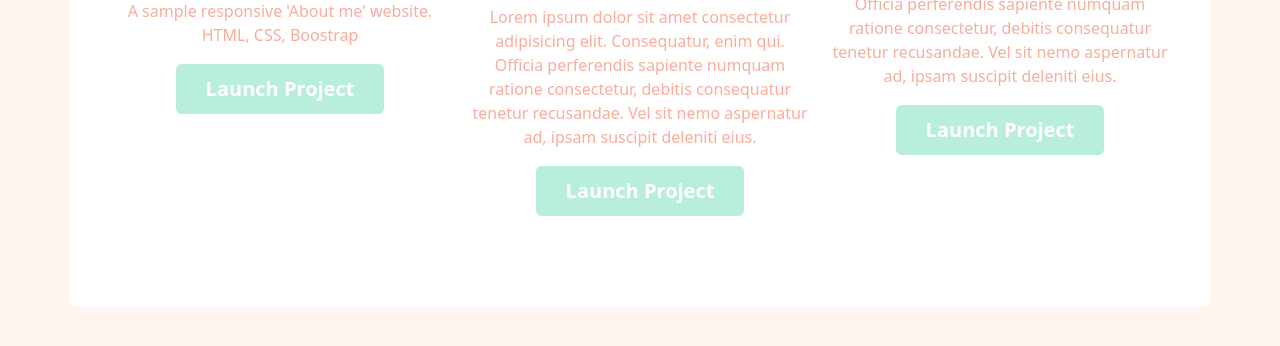
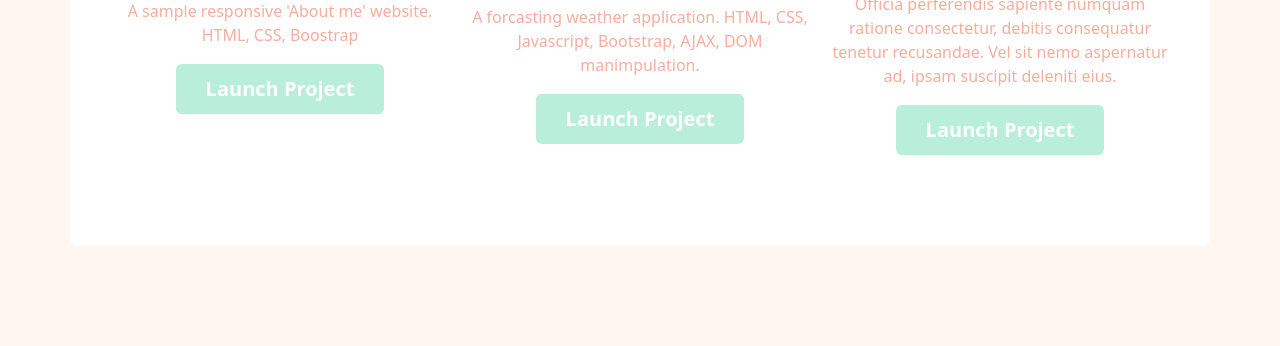
Before and after one commit to knktrang93/Porfolio-Project, a plain HTML site: page project.html in a window 1280 px wide. Shown: the part 566-912 px from the top of the page. After the commit the page ends 860 px from the top, so only its background shows below. Drawn offline with nearby package versions, Linux system fonts and the light colour scheme; a web font is replaced by a local one.

Commit message:
Update project.html

```diff
--- a/project.html
+++ b/project.html
@@ -79,10 +79,8 @@
             />
             <h2 class="pro-h2">Weather Project</h2>
             <p>
-              Lorem ipsum dolor sit amet consectetur adipisicing elit.
-              Consequatur, enim qui. Officia perferendis sapiente numquam
-              ratione consectetur, debitis consequatur tenetur recusandae. Vel
-              sit nemo aspernatur ad, ipsam suscipit deleniti eius.
+              A forcasting weather application.
+              HTML, CSS, Javascript, Bootstrap, AJAX, DOM manimpulation.
             </p>
             <a
               href="https://vibrant-villani-a02657.netlify.app"
```
